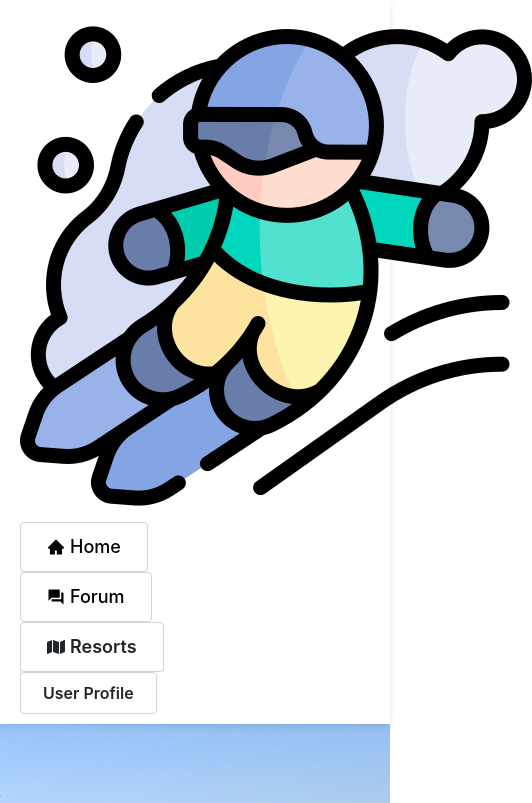
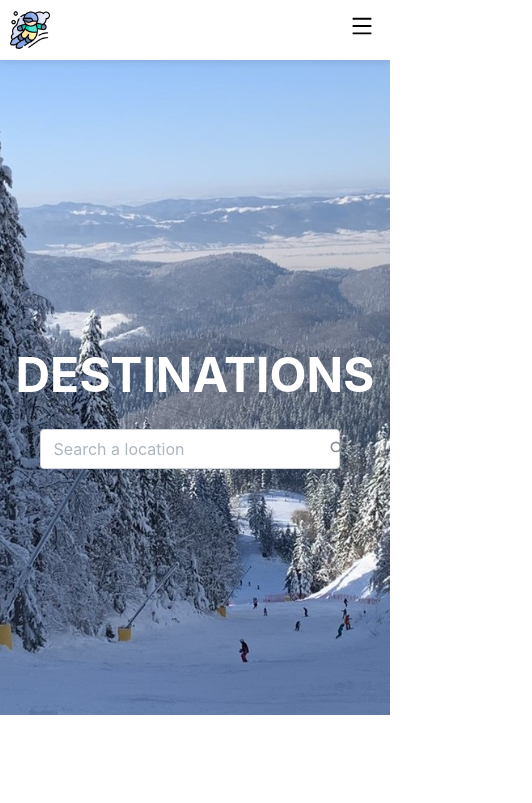
Before and after one commit to ABuzenchi/MySkiApp, a React (Vite) app in the folder client/: page / in a window 390 px wide. Shown: the top 803 px of the page, 532 px wide, since content can reach past the window. Built offline with nearby package versions, Linux system fonts and the light colour scheme.

Commit message:
responsive header

```diff
--- a/client/src/components/header/header.module.css
+++ b/client/src/components/header/header.module.css
@@ -8,73 +8,58 @@
   top: 0;
   z-index: 1000;
   background-color: white;
+  width: 100%;
 }
 
-.navBar .mantine-Button {
-  margin-left: 10px;
-  font-weight: 500;
+.image {
+  height: 60px;
+  width: auto;
+  transition: height 0.3s ease-in-out;
 }
 
-.navBar .mantine-Button:hover {
-  background-color: #f0f0f0;
+.menuButton {
+  background: none;
+  border: none;
+  font-size: 24px;
+  cursor: pointer;
+  display: none;
 }
 
-.navBar .mantine-Button a {
+.mobileMenu {
   display: flex;
-  align-items: center;
+  flex-direction: column;
+  position: absolute;
+  top: 60px;
+  left: 0;
+  width: 100%;
+  background-color: white;
+  box-shadow: 0 4px 8px rgba(0, 0, 0, 0.1);
+  padding: 10px;
 }
 
-.navBar img {
-  height: 60px;
-  width: auto;
-}
-
-.navBar div {
-  display: flex;
-  align-items: center;
-}
-
-.navBar div button {
-  display: flex;
-  align-items: center;
-  justify-content: center;
-  margin-left: 15px;
-}
-
-.navBar svg {
-  margin-right: 5px;
-}
-
-.navBar .mantine-Button:first-of-type {
-  margin-left: 0;
+.mobileMenu .mantine-Button {
+  width: 100%;
+  margin-bottom: 5px;
 }
 
 @media (max-width: 768px) {
   .navBar {
-    flex-direction: column;
-    align-items: flex-start;
+    flex-direction: row;
+    justify-content: space-between;
+    padding: 10px;
   }
 
-  .navBar .mantine-Button {
-    width: 100%;
-    margin: 5px 0;
+  .image {
+    height: 40px;
   }
 
-  .navBar div {
-    width: 100%;
-    justify-content: center;
+  .menuButton {
+    display: block;
+  }
+
+  .navBar .mantine-Button,
+  .navBar .userProfile,
+  .navBar .resortsOptions {
+    display: none;
   }
 }
-
-.navBar a {
-  color: var(
-    --text-color
-  ); /* Utilizează culoarea textului definită pentru tema activă */
-  text-decoration: none; /* Elimină sublinierea */
-  font-weight: 500; /* Ajustează grosimea fontului dacă este necesar */
-}
-
-.navBar a:hover {
-  /* color: var(--button-hover); Schimbă culoarea la hover */
-  text-decoration: underline; /* Adaugă o subliniere la hover (opțional) */
-}
--- a/client/src/components/header/header.tsx
+++ b/client/src/components/header/header.tsx
@@ -1,17 +1,33 @@
+import { useState } from "react";
 import classes from "./header.module.css";
 import alpineSkiingLight from "../../assets/alpine-skiing-light.png";
 import { Button, Image } from "@mantine/core";
-import { AiFillHome } from "react-icons/ai";
+import { AiFillHome, AiOutlineMenu, AiOutlineClose } from "react-icons/ai";
 import { MdForum } from "react-icons/md";
 import UserProfile from "../user-profile/user-profile";
 import ResortsOptions from "../resortsOptions/resortsOptions";
+import useDevice, { DeviceTypes } from "../../hooks/useDevice";
 
 const Header = () => {
+  const { device } = useDevice();
+  const isMobile = device === DeviceTypes.Mobile;
+  const [menuOpen, setMenuOpen] = useState(false);
+
   return (
+    <div className={classes.navBar}>
+      <Image src={alpineSkiingLight} className={classes.image} />
+
+      {isMobile ? (
         <>
-      <div className={classes.navBar}>
-        <Image src={alpineSkiingLight} />
+          <button
+            className={classes.menuButton}
+            onClick={() => setMenuOpen(!menuOpen)}
+          >
+            {menuOpen ? <AiOutlineClose /> : <AiOutlineMenu />}
+          </button>
 
+          {menuOpen && (
+            <div className={classes.mobileMenu}>
               <Button variant="default" component="a" href="/" size="lg">
                 <AiFillHome />
                 Home
@@ -21,11 +37,29 @@ const Header = () => {
                 <MdForum />
                 Forum
               </Button>
-        <ResortsOptions></ResortsOptions>
 
+              <ResortsOptions />
               <UserProfile />
             </div>
+          )}
         </>
+      ) : (
+        <>
+          <Button variant="default" component="a" href="/" size="lg">
+            <AiFillHome />
+            Home
+          </Button>
+
+          <Button variant="default" component="a" href="/forum" size="lg">
+            <MdForum />
+            Forum
+          </Button>
+
+          <ResortsOptions />
+          <UserProfile />
+        </>
+      )}
+    </div>
   );
 };
 
--- /dev/null
+++ b/client/src/hooks/useDevice.ts
@@ -0,0 +1,29 @@
+import { useEffect, useState } from "react";
+
+export enum DeviceTypes {
+  Mobile = "mobile",
+  Desktop = "desktop",
+}
+
+const useDevice = () => {
+  const [device, setDevice] = useState<DeviceTypes>(
+    window.innerWidth <= 768 ? DeviceTypes.Mobile : DeviceTypes.Desktop
+  );
+
+  useEffect(() => {
+    const handleResize = () => {
+      if (window.innerWidth <= 768) {
+        setDevice(DeviceTypes.Mobile);
+      } else {
+        setDevice(DeviceTypes.Desktop);
+      }
+    };
+
+    window.addEventListener("resize", handleResize);
+    return () => window.removeEventListener("resize", handleResize);
+  }, []);
+
+  return { device };
+};
+
+export default useDevice;
```
Lines whose indentation alone changed are shown as unchanged.
